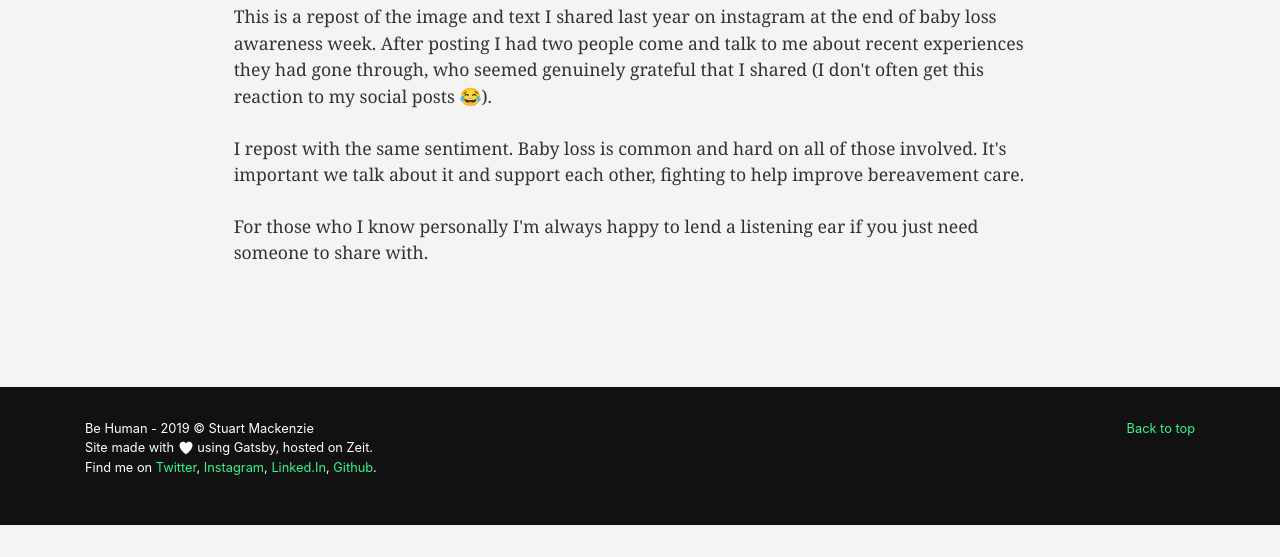
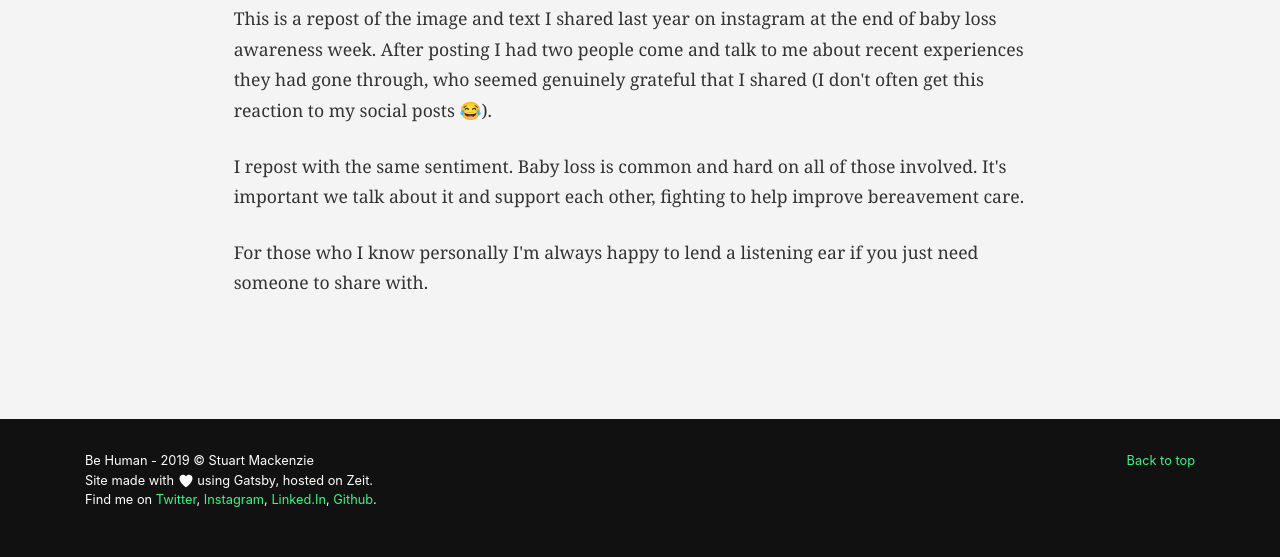
Before and after one commit to d1sc0/behuman, a Gatsby site: page /blog/lets-keep-talking-about-this in a window 1280 px wide. Shown: the part 1546-2103 px from the top of the page. Before the commit the page ends 2071 px from the top, so only its background shows below. Built offline with nearby package versions, Linux system fonts and the light colour scheme; Gatsby itself is replaced by a stand-in of ours.

Commit message:
updating styles

```diff
--- a/src/components/styles.css
+++ b/src/components/styles.css
@@ -147,6 +147,7 @@ a:hover {
 
 .post-content p {
   padding-bottom: 0.6rem;
+  line-height: 1.9rem;
 }
 
 .post-content a,
```
